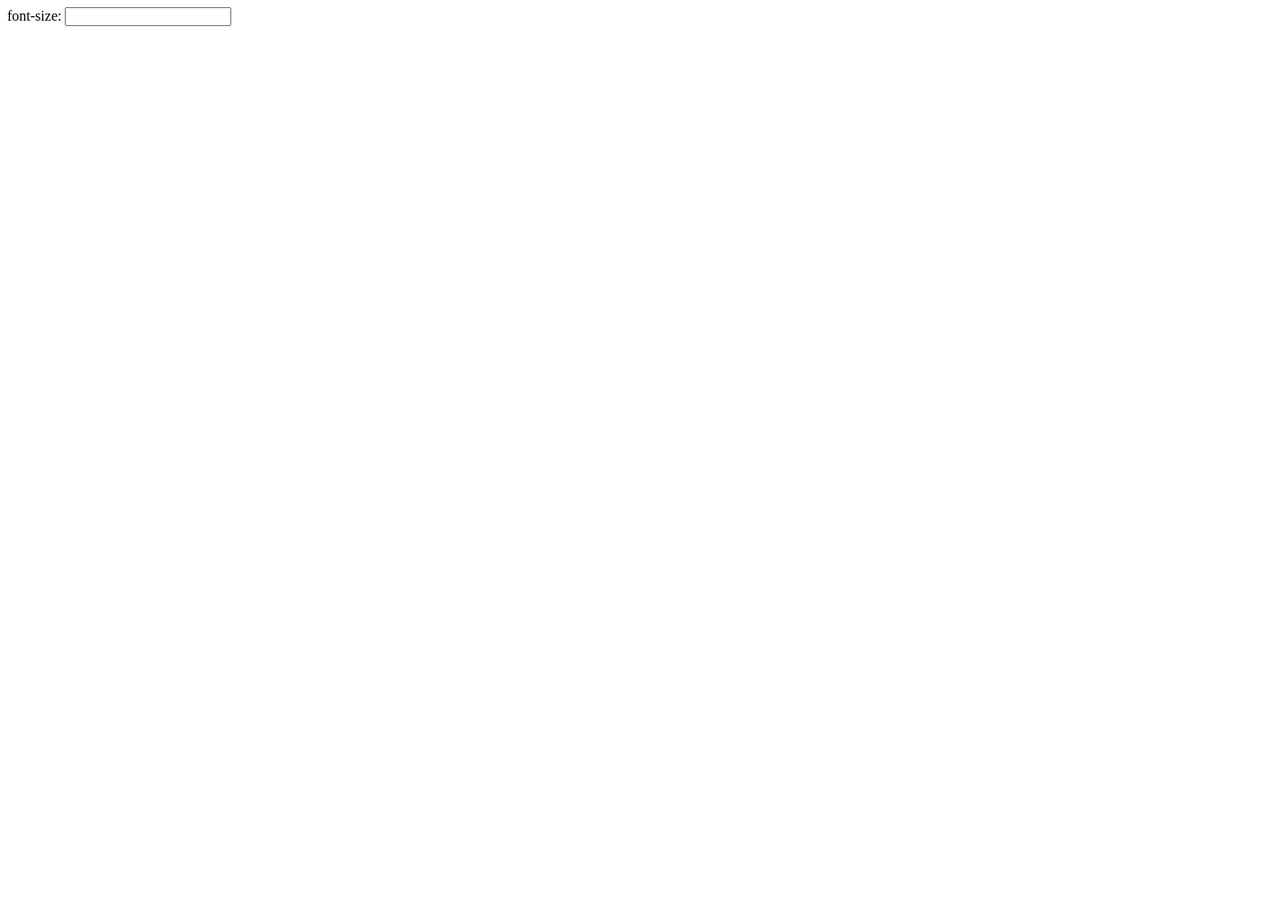
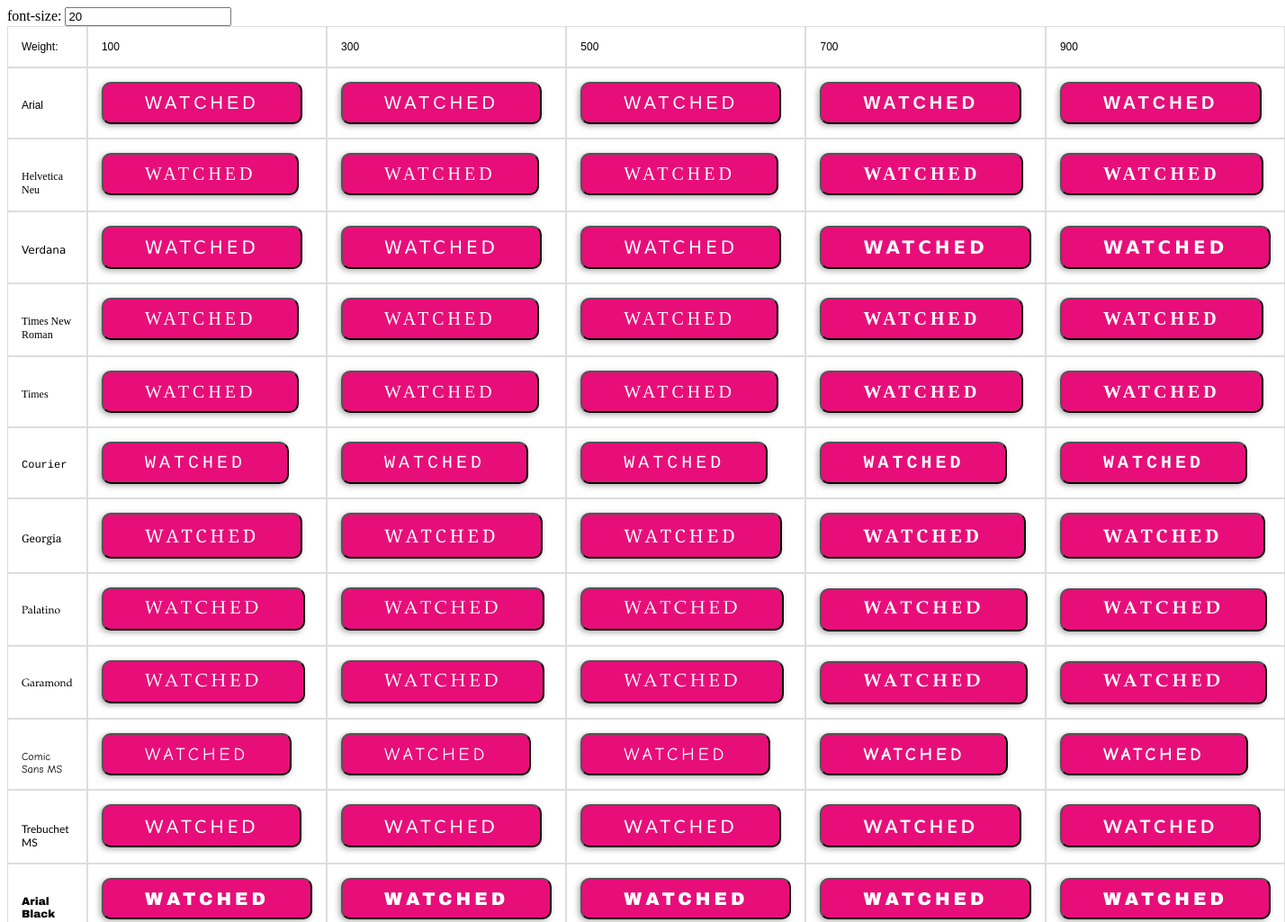
Before and after one commit to JesseAldridge/font-table, a plain HTML site: page index.html in a window 1280 px wide. Shown: the top 1025 px of the page at 90% size, 1428 px wide, since content can reach past the window. Before the commit the page ends 800 px from the top, so only its background shows below. Drawn offline with nearby package versions, Linux system fonts and the light colour scheme; a web font is replaced by a local one.

Commit message:
dynamic font sizes

```diff
--- a/index.html
+++ b/index.html
@@ -3,7 +3,7 @@
 <link rel="stylesheet" type="text/css" href="my-style.css">
 <script src='https://ajax.googleapis.com/ajax/libs/jquery/1.9.0/jquery.min.js'></script>
 <div>
-  font-size: <input id='font-size'>
+  font-size: <input id='font-size' value='20'>
 </div>
 <div id='main-content'>
 </div>
@@ -11,11 +11,14 @@
 <script>
 
 function cell_to_html(cell) {
-  return (
-    `<td style='font-family: ${cell.font_family}; font-weight: ${cell.font_weight}'>\n` +
-    `  ${cell.content}\n` +
-    '</td>\n'
-  )
+  return `
+    <td style='
+      font-family: ${cell.font_family};
+      font-weight: ${cell.font_weight};
+      font-size: ${cell.font_size}'>
+      ${cell.content}
+    </td>
+  `;
 }
 
 function generate_tr(initial_cell, build_cell) {
@@ -27,15 +30,16 @@ function generate_tr(initial_cell, build_cell) {
   return `<tr>\n${tds.join('\n')}</tr>`;
 }
 
-function generate_table(cell_content) {
+function generate_trs(cell_content) {
+  // First row: "Weight: 100, 200, 300, ..."
   const trs = [
     generate_tr(
-      {font_family: 'Arial', content: 'font_weight:', font_weight: 300},
+      {font_family: 'Arial', content: 'Weight:', font_weight: 300, font_size: 12},
       function(font_weight) {
-        return {font_family: 'Arial', content: font_weight, font_weight: 300};
+        return {font_family: 'Arial', content: font_weight, font_weight: 300, font_size: 12};
       }
     )
-  ]
+  ];
 
   const font_families = [
     'Arial',
@@ -43,7 +47,6 @@ function generate_table(cell_content) {
     'Verdana',
     'Times New Roman',
     'Times',
-    'Courier New',
     'Courier',
     'Georgia',
     'Palatino',
@@ -57,21 +60,38 @@ function generate_table(cell_content) {
     'Roboto',
   ];
 
+  const font_size = parseInt($('#font-size').val());
+
   font_families.forEach(function(font_family) {
     trs.push(generate_tr(
-      {font_family: font_family, content: font_family, font_weight: 300},
+      {font_family: font_family, content: font_family, font_weight: 300, font_size: 12},
       function(font_weight) {
-        return { font_family: font_family, content: cell_content, font_weight: font_weight };
+        return {
+          font_family: font_family,
+          content: cell_content,
+          font_weight: font_weight,
+          font_size: font_size,
+        };
       }
     ))
   });
+
+  return trs;
 }
 
-function main() {
-  const cell_content = '<button class="watched-button">WATCHED</button>'
-  const out_html = generate_table(cell_content)
-  $('#main-content').html(out_html)
+function main(e) {
+  if(e.key == 'ArrowUp')
+    console.log('up');
+  else if(e.key == 'ArrowDown')
+    console.log('down');
+
+  const cell_content = '<button class="watched-button">WATCHED</button>';
+  const trs = generate_trs(cell_content);
+  $('#main-content').html(trs);
 }
 
-window.addEventListener("load", main(), false);
+const input = document.getElementById("font-size")
+input.addEventListener('keyup', main);
+window.addEventListener("load", main, false);
 </script>
+</html>
--- a/my-style.css
+++ b/my-style.css
@@ -14,6 +14,7 @@ th, td {
 .watched-button {
   font-family: inherit;
   font-weight: inherit;
+  font-size: inherit;
 
   background: #E70E79;
   color: white;
```
